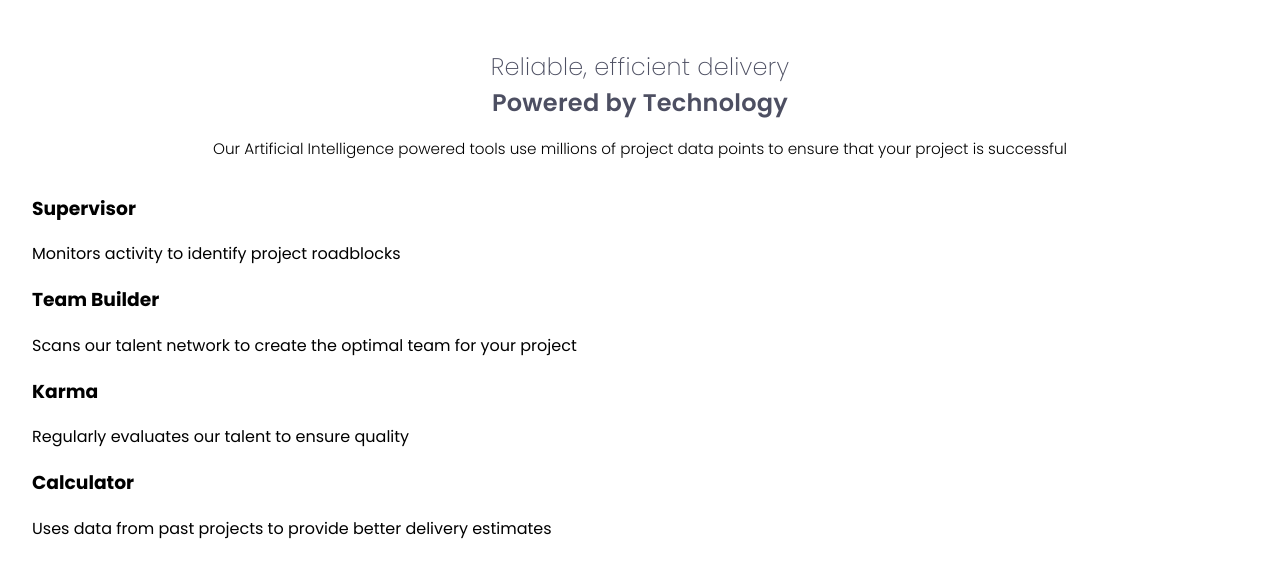
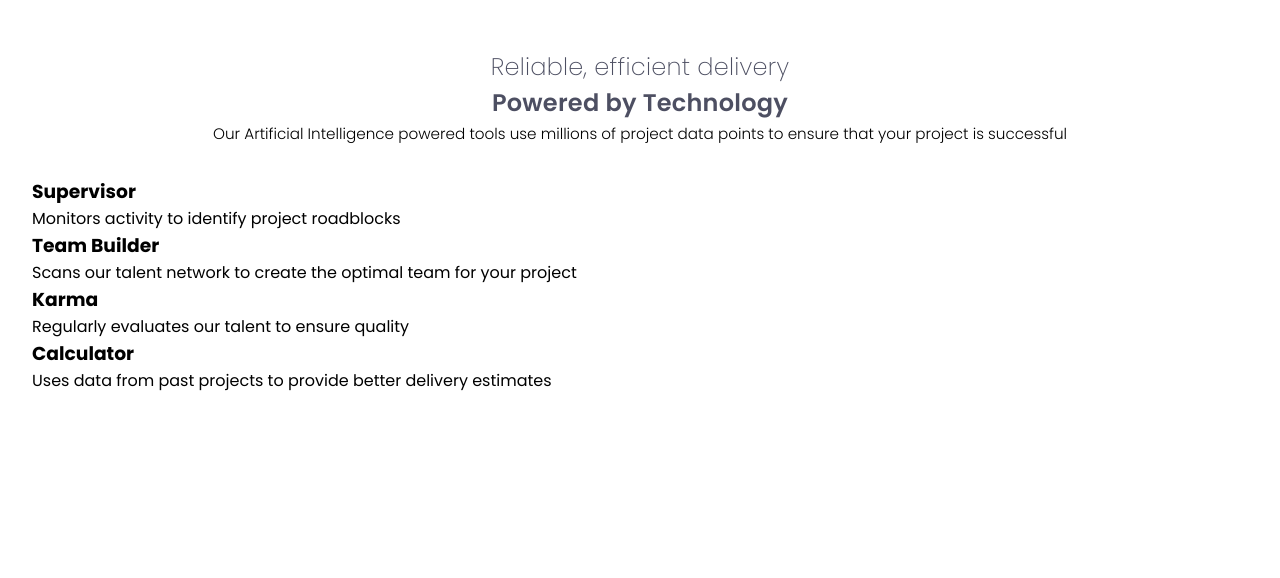
Before and after one commit to rickwithoutmorty/RD_FourCardFeatureSection, a plain HTML site: page index.html in a window 1280 px wide. Drawn offline with Linux system fonts and the light colour scheme.

Commit message:
add css reset

```diff
--- a/style.css
+++ b/style.css
@@ -7,6 +7,12 @@
     --color-blue: rgb(84, 158, 242);
     --color-orange: rgb(252, 174, 74 );
     --font-poppins: "Poppins", "sans-serif";
+}
+
+* {
+    margin: 0;
+    padding: 0;
+    box-sizing: border-box;
 }
 
 body {
@@ -21,6 +27,7 @@ header {
     flex-direction: column;
     align-items: center;
     margin-top: 1rem;
+    margin-bottom: 2rem;
 }
 
 h1,
```
